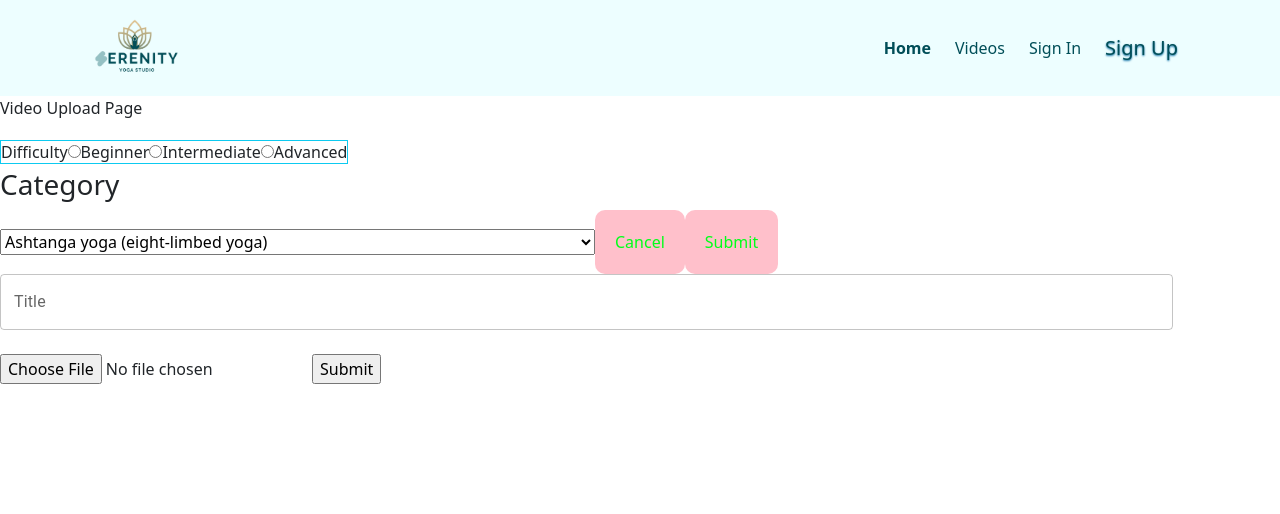
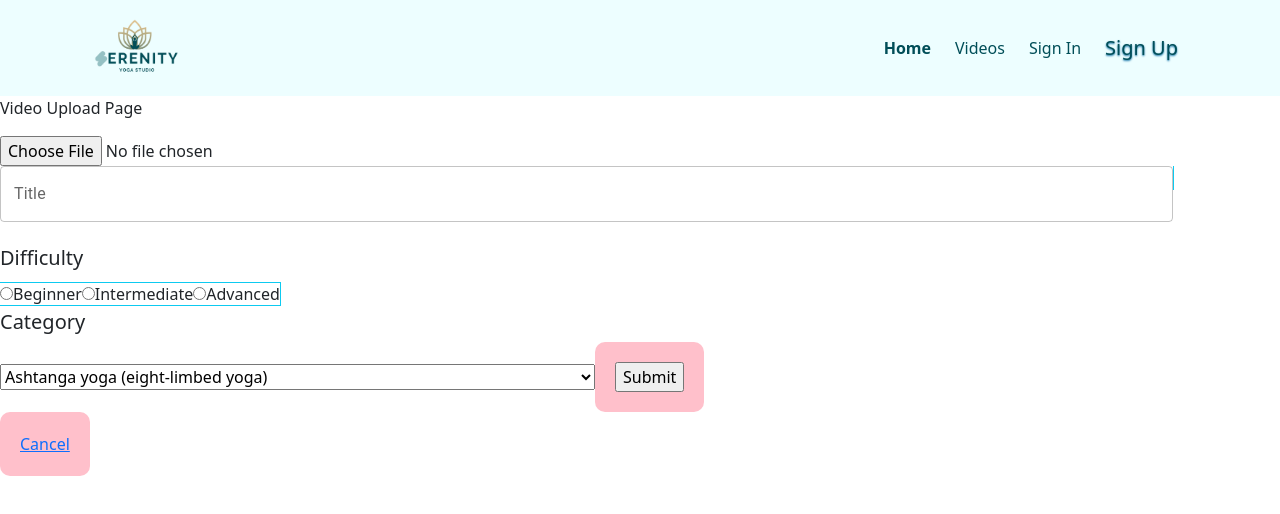
Before and after one commit to strategio-tech/fp-sim7-keyboard-warriors, a React (Vite) app: page /upload in a window 1280 px wide. Shown: the top 514 px of the page. Built offline with nearby package versions, Linux system fonts and the light colour scheme.

Commit message:
format of page and cancel button reroute to /feed page

```diff
--- a/src/Views/VideoUpload.jsx
+++ b/src/Views/VideoUpload.jsx
@@ -5,6 +5,7 @@ import ButtonGroup from 'react-bootstrap/ButtonGroup';
 import Button from 'react-bootstrap/Button';
 import axios from "axios";
 import { useNavigate } from "react-router";
+import { Link } from "react-router-dom";
 
 function VideoUpload({setloggedIn}) {
     const { register, handleSubmit } = useForm();
@@ -54,31 +55,8 @@ function VideoUpload({setloggedIn}) {
         return (
         <div>
             <p>Video Upload Page</p>
-            <span className="border border-info" >
-                Difficulty
-                <input type="radio" value="beginner" id="beginner" />
-                <label htmlFor="beginner">Beginner</label>
-                <input type="radio"  value="intermediate" id="intermediate" />
-                <label htmlFor="intermediate">Intermediate</label>
-                <input type="radio"  value="advanced" id="advanced" />
-                <label htmlFor="advanced">Advanced</label>
-            </span>
-
-            <h3>Category</h3>
-            <select>
-                <option value="ashtanga">Ashtanga yoga (eight-limbed yoga)</option>
-                <option value="hatha">Hatha yoga (force yoga)</option>
-                <option value="hot">Hot yoga (hot room yoga)</option>
-                <option value="iyengar">Iyengar yoga (focuses on three aspects: alignment, sequencing, and timing )</option>
-                <option value="kundalini">Kundalini yoga (yoga of awareness)</option>
-                <option value="power">Power yoga (build strength and endurance)</option>
-                <option value="restorative">Restorative yoga (relaxing, calming, and healing effects)</option>
-                <option value="vinyasa">Vinyasa yoga (flow yoga)</option>
-            </select>
-            <button type = "submit">Cancel</button>
-            <button type = "submit">Submit</button>
-
             <form onSubmit={handleSubmit(onSubmit)}>
+            <input type="file" {...register("file")} />
                 <TextField
                     label="Title"
                     variant="outlined"
@@ -95,9 +73,31 @@ function VideoUpload({setloggedIn}) {
                             onChange={(e) => setVideoFile(e.target.files)}
 
                         /> */}
-                <input type="file" {...register("file")} />
-                <input type="submit" />
+            <span className="border border-info" >
+                <h5>Difficulty</h5>
+                <input type="radio" value="beginner" id="beginner" />
+                <label htmlFor="beginner">Beginner</label>
+                <input type="radio"  value="intermediate" id="intermediate" />
+                <label htmlFor="intermediate">Intermediate</label>
+                <input type="radio"  value="advanced" id="advanced" />
+                <label htmlFor="advanced">Advanced</label>
+            </span>
+
+            <h5>Category</h5>
+            <select>
+                <option value="ashtanga">Ashtanga yoga (eight-limbed yoga)</option>
+                <option value="hatha">Hatha yoga (force yoga)</option>
+                <option value="hot">Hot yoga (hot room yoga)</option>
+                <option value="iyengar">Iyengar yoga (focuses on three aspects: alignment, sequencing, and timing )</option>
+                <option value="kundalini">Kundalini yoga (yoga of awareness)</option>
+                <option value="power">Power yoga (build strength and endurance)</option>
+                <option value="restorative">Restorative yoga (relaxing, calming, and healing effects)</option>
+                <option value="vinyasa">Vinyasa yoga (flow yoga)</option>
+            </select>
+               <button type ="submit"> <input type="submit" /></button>
+
             </form>
+            <button type ="" ><Link to="/feed">Cancel</Link> </button>
         </div>
     )
 }
```
